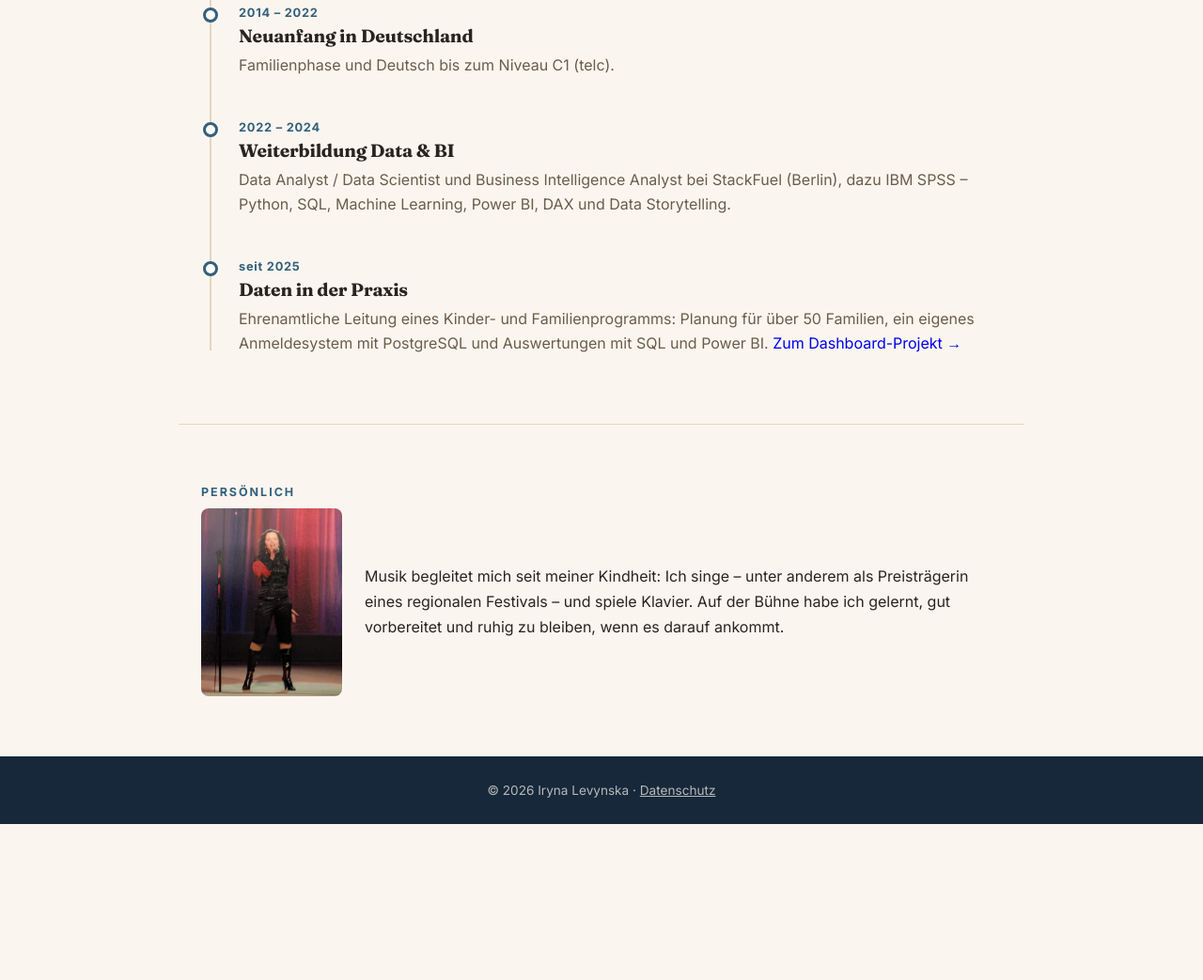
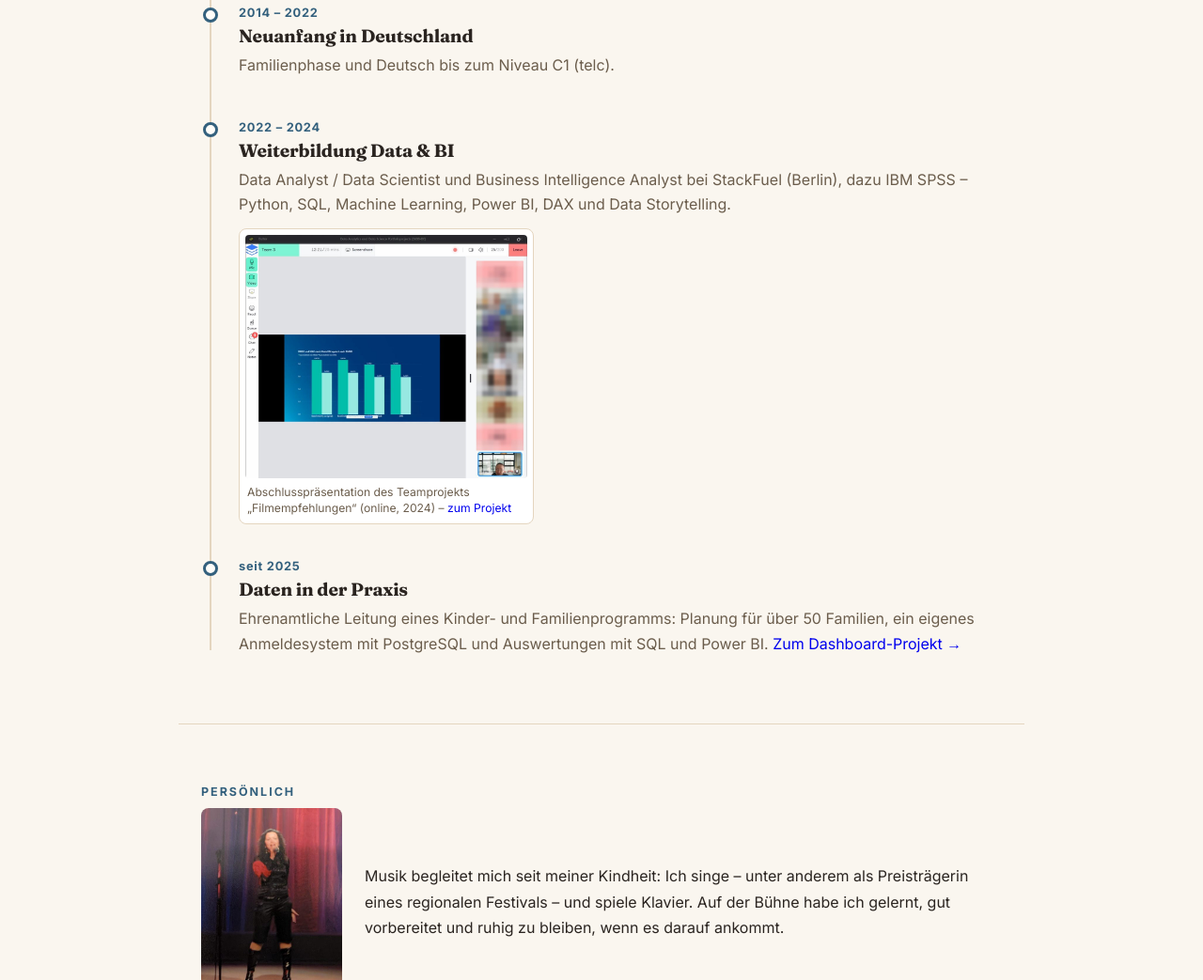
Before and after one commit to Levynska-I-DS/levynska-i-ds.github.io, a plain HTML site: page index.html in a window 1280 px wide. Shown: the part 2828-3871 px from the top of the page at 94% size. Before the commit the page ends 3705 px from the top, so only its background shows below. Drawn offline with Linux system fonts and the light colour scheme.

Commit message:
Startseite: Screenshot der Abschlusspräsentation (andere Teilnehmende unkenntlich) bei „Weiterbildung“
Co-Authored-By: Claude Opus 5.5 <noreply@anthropic.com>
Claude-Session: https://claude.ai/code/session_01F9TCiMFowKT93LRsUXmJWN

```diff
--- a/index.html
+++ b/index.html
@@ -149,6 +149,9 @@
       <p class="when">2022 – 2024</p>
       <h3>Weiterbildung Data &amp; BI</h3>
       <p>Data Analyst / Data Scientist und Business Intelligence Analyst bei StackFuel (Berlin), dazu IBM SPSS – Python, SQL, Machine Learning, Power BI, DAX und Data Storytelling.</p>
+      <div class="tl-media">
+        <figure><img src="assets/img/about/abschlusspraesentation.jpg" alt="Online-Abschlusspräsentation des Teamprojekts mit Modellvergleich" loading="lazy" width="1000" height="865"><figcaption>Abschlusspräsentation des Teamprojekts „Filmempfehlungen“ (online, 2024) – <a href="projekt-filmempfehlungen.html">zum Projekt</a></figcaption></figure>
+      </div>
     </li>
     <li class="tl">
       <p class="when">seit 2025</p>
```
Also changed, not shown: assets/img/about/abschlusspraesentation.jpg (added).
